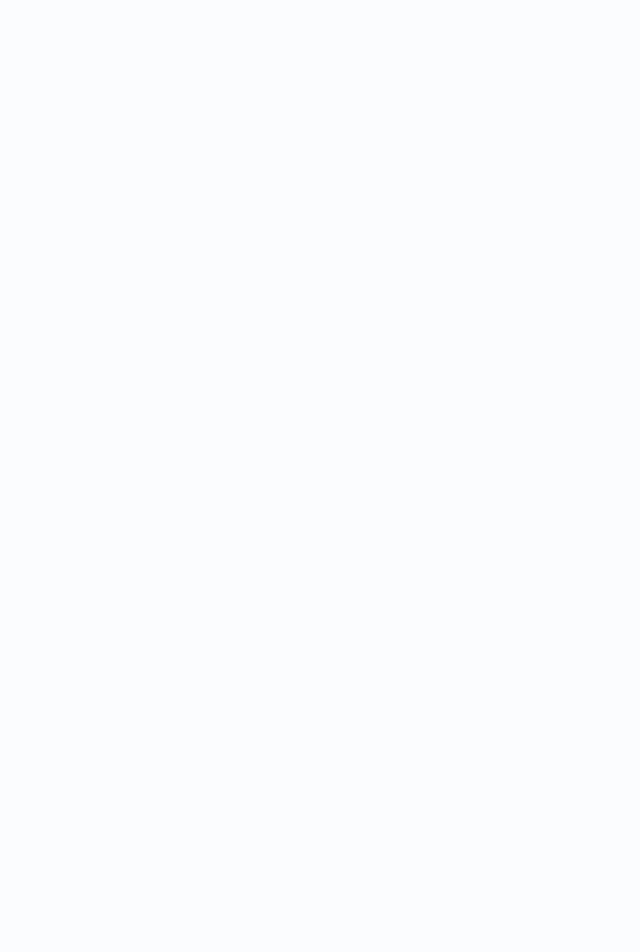
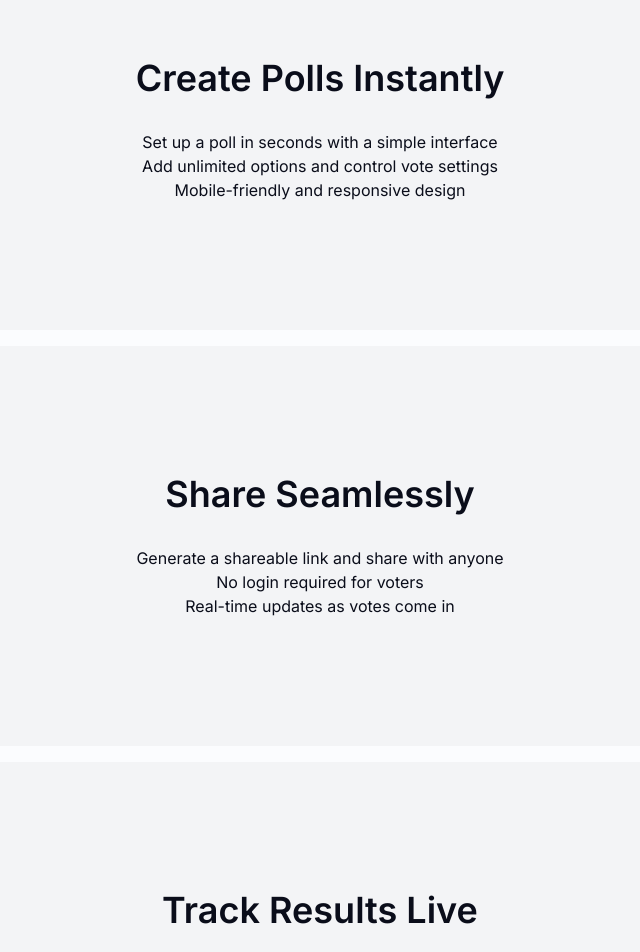
Before and after one commit to jonte265/pollbee, a Next.js app in the folder frontend/: page / in a window 1280 px wide. Shown: the part 480-1432 px from the top of the page, without its empty margins (320-960 px from the left). Before the commit the page ends 800 px from the top, so only its background shows below. Built offline with nearby package versions, Linux system fonts and the light colour scheme.

Commit message:
add feature sections homepage

```diff
--- a/frontend/app/page.tsx
+++ b/frontend/app/page.tsx
@@ -1,8 +1,10 @@
 import Link from 'next/link';
 import PrimaryBtn from '@/components/PrimaryBtn';
+import FeatureSection from '@/components/FeatureSection';
 
 export default function Home() {
   return (
+    <>
       <main className='flex flex-col justify-center items-center gap-8 max-w-xl mx-auto p-6 text-center'>
         <h1 className='text-4xl font-extrabold mb-4'>PollBee 🐝</h1>
         <p className='text-lg text-gray-700'>
@@ -17,5 +19,27 @@ export default function Home() {
           </Link>
         </div>
       </main>
+      <div className='flex flex-col gap-4'>
+        <FeatureSection
+          sectionTitle={'Create Polls Instantly'}
+          li1={'Set up a poll in seconds with a simple interface'}
+          li2='Add unlimited options and control vote settings'
+          li3='Mobile-friendly and responsive design'
+        />
+        <FeatureSection
+          sectionTitle='Share Seamlessly'
+          li1='Generate a shareable link and share with anyone'
+          li2='No login required for voters'
+          li3='Real-time updates as votes come in'
+        />
+
+        <FeatureSection
+          sectionTitle='Track Results Live'
+          li1='See live vote counts'
+          li2='Get insights on poll engagement'
+          li3='Built-in analytics coming soon'
+        />
+      </div>
+    </>
   );
 }
--- /dev/null
+++ b/frontend/components/FeatureSection.tsx
@@ -0,0 +1,23 @@
+type FeatureSectionTypes = {
+  sectionTitle: string;
+  li1: string;
+  li2: string;
+  li3: string;
+};
+
+function FeatureSection({ sectionTitle, li1, li2, li3 }: FeatureSectionTypes) {
+  return (
+    <section className='flex justify-center items-center py-32 rounded-4xl bg-gray-100'>
+      <div className='flex flex-col justify-center  items-center gap-8'>
+        <h2 className='text-4xl font-semibold'>{sectionTitle}</h2>
+        <ul className='flex flex-col justify-center items-center'>
+          {li1 && <li>{li1}</li>}
+          {li2 && <li>{li2}</li>}
+          {li3 && <li>{li3}</li>}
+        </ul>
+      </div>
+    </section>
+  );
+}
+
+export default FeatureSection;
--- a/frontend/components/PollCard.tsx
+++ b/frontend/components/PollCard.tsx
@@ -19,7 +19,7 @@ function PollCard({
     <div className='flex flex-col gap-2 justify-center items-center bg-text-50 p-16 rounded-4xl'>
       <h2 className='text-2xl pb-4 font-bold'>{poll_title}</h2>
       <p
-        className={`py-1 px-2 rounded-4xl text-sm ${
+        className={`py-1 px-2 rounded-4xl text-sm font-semibold ${
           is_active ? 'bg-green-200' : 'bg-red-200'
         }`}
       >
```
Lines whose indentation alone changed are shown as unchanged.
